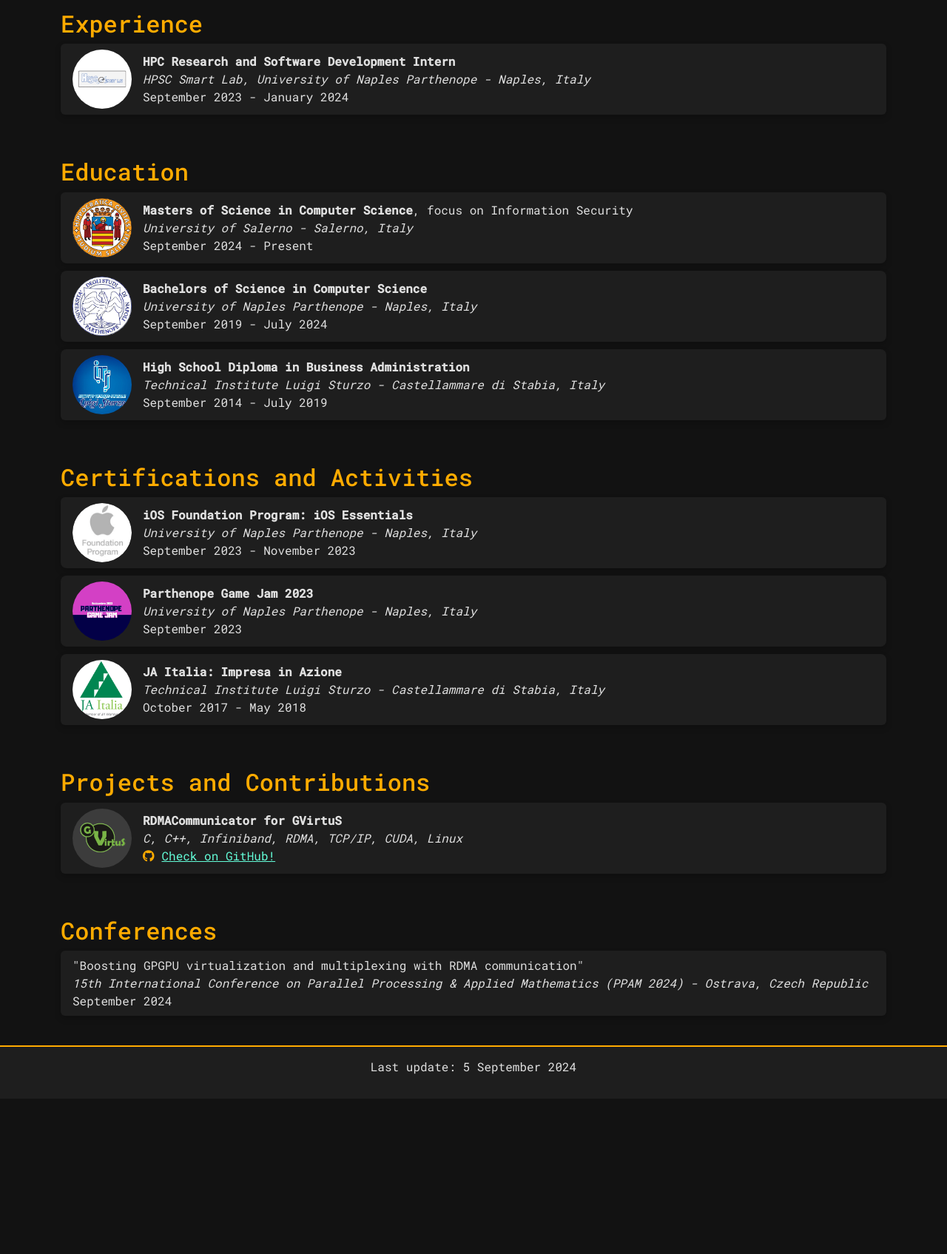
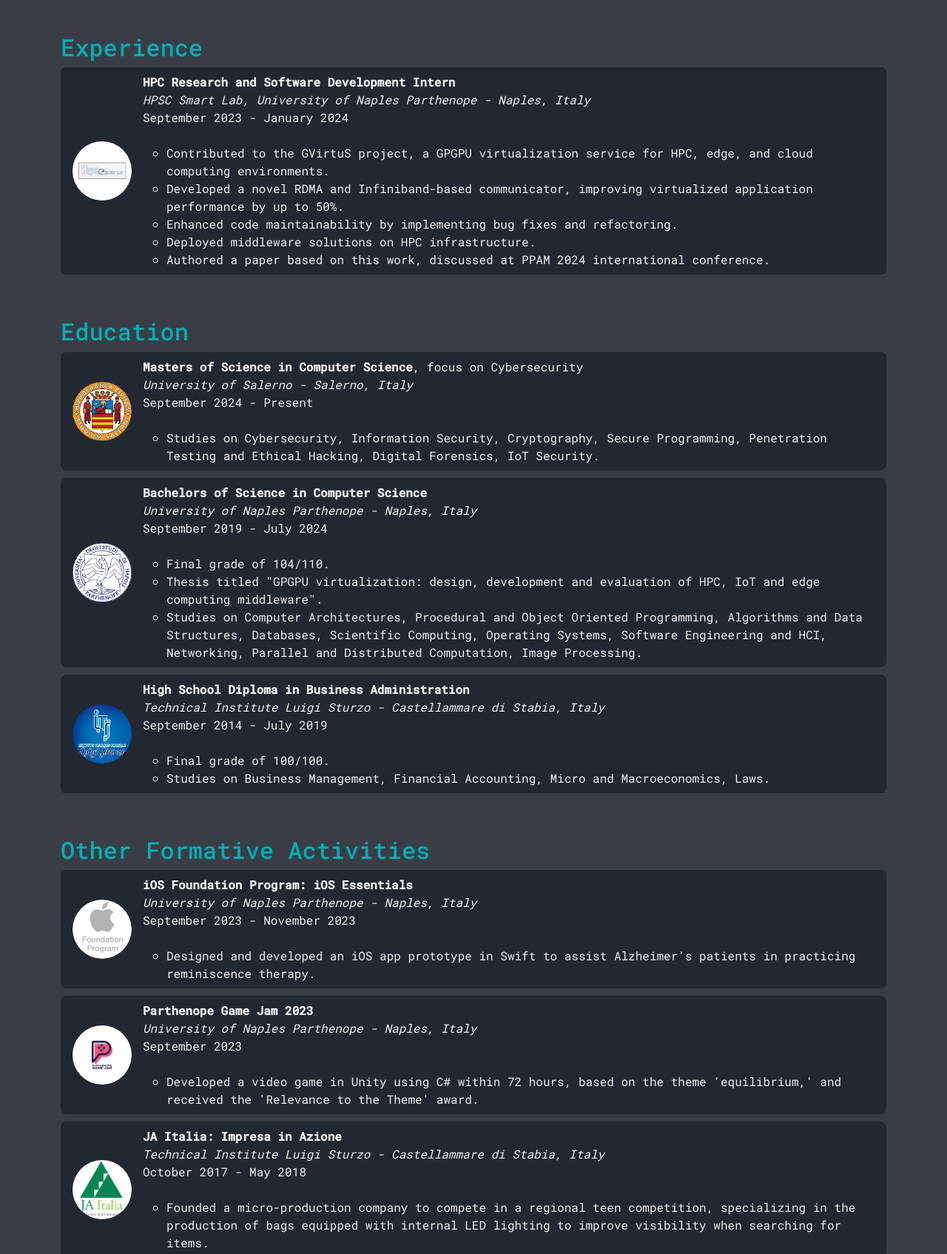
Before and after one commit to marianoktm/marianoktm.github.io, a plain HTML site: page index.html in a window 1280 px wide. Shown: the part 481-2176 px from the top of the page at 74% size. Before the commit the page ends 1966 px from the top, so only its background shows below. Drawn offline with nearby package versions, Linux system fonts and the light colour scheme.

Commit message:
Added informations for each entry, changed theme, added ORCID

```diff
--- a/index.html
+++ b/index.html
@@ -13,43 +13,38 @@
     <!-- Custom CSS for Material Design & Dark Theme -->
     <style>
         body {
-            background-color: #121212; /* Dark background */
-            color: #e0e0e0; /* Light text */
+            background-color: #393E46; /* Dark background */
+            color: #EEEEEE; /* Light text */
             font-family: 'Roboto Mono', monospace; /* Monospace font */
         }
 
         h1, h2 {
-            color: #ffab00; /* Material Design Amber for headings */
+            color: #00ADB5; /* Material Design Amber for headings */
         }
 
         a {
-            color: #64ffda; /* Material Design teal for links */
+            color: #00ADB5; /* Material Design teal for links */
         }
 
         .list-group-item {
-            background-color: #1e1e1e; /* Darker card background */
+            background-color: #222831; /* Darker card background */
             border: none; /* Remove border */
             margin-bottom: 10px;
             border-radius: 8px; /* Slightly rounded corners */
-            box-shadow: 0 4px 8px rgba(0, 0, 0, 0.2); /* Material-style shadow */
-            color: #e0e0e0; /* Light text */
-        }
-
-        .list-group-item:hover {
-            background-color: #2c2c2c; /* Hover effect */
+            color: #EEEEEE; /* Light text */
         }
 
         header {
-            background-color: #1e1e1e; /* Dark header background */
+            background-color: #222831; /* Dark header background */
             padding: 30px 0;
-            border-bottom: 2px solid #ffab00; /* Material Amber bottom border */
+            border-bottom: 2px solid #00ADB5; /* Material Amber bottom border */
         }
 
         footer {
             margin-top: 30px;
             padding: 15px 0;
-            background-color: #1e1e1e;
-            border-top: 2px solid #ffab00;
+            background-color: #222831;
+            border-top: 2px solid #00ADB5;
         }
 
         .container {
@@ -57,7 +52,7 @@
         }
 
         .text-white a {
-            color: #64ffda;
+            color: #00ADB5;
             text-decoration: none;
         }
 
@@ -67,7 +62,7 @@
 
         .icon {
             margin-right: 10px;
-            color: #ffab00; /* Amber color for icons */
+            color: #00ADB5; /* Amber color for icons */
         }
 
         .circular-img {
@@ -76,21 +71,34 @@
             object-fit: cover;
             margin-right: 15px;
         }
+
+        .profile-img {
+            width: 250px; /* Fixed width */
+            height: 300px; /* 3:4 aspect ratio */
+            object-fit: cover;
+            margin-right: 20px;
+        }
     </style>
 </head>
 <body>
-<header class="text-left">
+
+<header>
     <div class="container">
         <section class="mt-5">
+            <div class="d-flex align-items-center">
+                <img src="imgs/me.jpeg" class="profile-img rounded">
+                <div>
                     <h1>Mariano Aponte</h1>
                     <h5>Computer Science Graduate Student</h5>
-            <p></p>
                     <p><i class="fas fa-birthday-cake icon"></i>2001</p>
                     <p><i class="fas fa-map-marker-alt icon"></i>Castellammare di Stabia, Naples, Italy</p>
                     <p><i class="fas fa-phone icon"></i>on request</p>
                     <p><i class="fas fa-envelope icon"></i>on request</p>
                     <p><i class="fab fa-linkedin icon"></i><a href="https://www.linkedin.com/in/marianoktm" class="me-3">Mariano Aponte</a></p>
                     <p><i class="fab fa-github icon"></i><a href="https://github.com/marianoktm">marianoktm</a></p>
+                    <p><i class="fab fa-orcid icon"></i><a href="https://orcid.org/0009-0005-7883-4931">0009-0005-7883-4931</a></p>
+                </div>
+            </div>
         </section>
     </div>
 </header>
@@ -104,7 +112,14 @@
                 <div>
                     <strong>HPC Research and Software Development Intern</strong><br>
                     <em>HPSC Smart Lab, University of Naples Parthenope - Naples, Italy</em><br>
-                    September 2023 - January 2024
+                    September 2023 - January 2024<br><br>
+                    <ul>
+                        <li>Contributed to the GVirtuS project, a GPGPU virtualization service for HPC, edge, and cloud computing environments.</li>
+                        <li>Developed a novel RDMA and Infiniband-based communicator, improving virtualized application performance by up to 50%.</li>
+                        <li>Enhanced code maintainability by implementing bug fixes and refactoring.</li>
+                        <li>Deployed middleware solutions on HPC infrastructure.</li>
+                        <li>Authored a paper based on this work, discussed at PPAM 2024 international conference.</li>
+                    </ul>
                 </div>
             </li>
         </ul>
@@ -116,9 +131,12 @@
             <li class="list-group-item d-flex align-items-center">
                 <img src="imgs/unisa_logo_trim.png" class="rounded-circle circular-img">
                 <div>
-                    <strong>Masters of Science in Computer Science</strong>, focus on Information Security<br>
+                    <strong>Masters of Science in Computer Science</strong>, focus on Cybersecurity<br>
                     <em>University of Salerno - Salerno, Italy</em><br>
-                    September 2024 - Present
+                    September 2024 - Present<br><br>
+                    <ul>
+                        <li>Studies on Cybersecurity, Information Security, Cryptography, Secure Programming, Penetration Testing and Ethical Hacking, Digital Forensics, IoT Security.</li>
+                    </ul>
                 </div>
             </li>
             <li class="list-group-item d-flex align-items-center">
@@ -126,7 +144,12 @@
                 <div>
                     <strong>Bachelors of Science in Computer Science</strong><br>
                     <em>University of Naples Parthenope - Naples, Italy</em><br>
-                    September 2019 - July 2024
+                    September 2019 - July 2024<br><br>
+                    <ul>
+                        <li>Final grade of 104/110.</li>
+                        <li>Thesis titled "GPGPU virtualization: design, development and evaluation of HPC, IoT and edge computing middleware".</li>
+                        <li>Studies on Computer Architectures, Procedural and Object Oriented Programming, Algorithms and Data Structures, Databases, Scientific Computing, Operating Systems, Software Engineering and HCI, Networking, Parallel and Distributed Computation, Image Processing.</li>
+                    </ul>
                 </div>
             </li>
             <li class="list-group-item d-flex align-items-center">
@@ -134,29 +157,39 @@
                 <div>
                     <strong>High School Diploma in Business Administration</strong><br>
                     <em>Technical Institute Luigi Sturzo - Castellammare di Stabia, Italy</em><br>
-                    September 2014 - July 2019
+                    September 2014 - July 2019<br><br>
+                    <ul>
+                        <li>Final grade of 100/100.</li>
+                        <li>Studies on Business Management, Financial Accounting, Micro and Macroeconomics, Laws.</li>
+                    </ul>
                 </div>
             </li>
         </ul>
     </section>
 
     <section class="mt-5">
-        <h2>Certifications and Activities</h2>
+        <h2>Other Formative Activities</h2>
         <ul class="list-group">
             <li class="list-group-item d-flex align-items-center">
                 <img src="imgs/ios_foundation_logo.png" class="rounded-circle circular-img">
                 <div>
                     <strong>iOS Foundation Program: iOS Essentials</strong><br>
                     <em>University of Naples Parthenope - Naples, Italy</em><br>
-                    September 2023 - November 2023
+                    September 2023 - November 2023<br><br>
+                    <ul>
+                        <li>Designed and developed an iOS app prototype in Swift to assist Alzheimer's patients in practicing reminiscence therapy.</li>
+                    </ul>
                 </div>
             </li>
             <li class="list-group-item d-flex align-items-center">
-                <img src="imgs/game_jam_2023.jpeg" class="rounded-circle circular-img">
+                <img src="imgs/gamejam_new.jpg" class="rounded-circle circular-img">
                 <div>
                     <strong>Parthenope Game Jam 2023</strong><br>
                     <em>University of Naples Parthenope - Naples, Italy</em><br>
-                    September 2023
+                    September 2023<br><br>
+                    <ul>
+                        <li>Developed a video game in Unity using C# within 72 hours, based on the theme 'equilibrium,' and received the 'Relevance to the Theme' award.</li>
+                    </ul>
                 </div>
             </li>
             <li class="list-group-item d-flex align-items-center">
@@ -164,7 +197,10 @@
                 <div>
                     <strong>JA Italia: Impresa in Azione</strong><br>
                     <em>Technical Institute Luigi Sturzo - Castellammare di Stabia, Italy</em><br>
-                    October 2017 - May 2018
+                    October 2017 - May 2018<br><br>
+                    <ul>
+                        <li>Founded a micro-production company to compete in a regional teen competition, specializing in the production of bags equipped with internal LED lighting to improve visibility when searching for items.</li>
+                    </ul>
                 </div>
             </li>
         </ul>
@@ -177,8 +213,13 @@
                 <img src="imgs/gvirtus_logo.png" class="rounded-circle circular-img">
                 <div>
                     <strong>RDMACommunicator for GVirtuS</strong><br>
-                    <em>C, C++, Infiniband, RDMA, TCP/IP, CUDA, Linux</em><br>
-                    <i class="fab fa-github icon"></i><a href="https://github.com/gvirtus/GVirtuS">Check on GitHub!</a>
+                    2024<br><br>
+                    <ul>
+                        <li>C, C++, Infiniband, RDMA, TCP/IP, CUDA, Linux</li>
+                        <li><i class="fab fa-github icon"></i><a href="https://github.com/gvirtus/GVirtuS">Check on GitHub!</a></li>
+                    </ul>
+
+
                 </div>
             </li>
         </ul>
@@ -190,13 +231,13 @@
             <li class="list-group-item">
                 "Boosting GPGPU virtualization and multiplexing with RDMA communication"<br>
                 <em>15th International Conference on Parallel Processing & Applied Mathematics (PPAM 2024) - Ostrava, Czech Republic</em><br>
-                September 2024
+                8-11 September 2024
             </li>
         </ul>
     </section>
 </div>
 <footer class="text-center">
-    <p>Last update: 5 September 2024</p>
+    <p>Last update: 9 September 2024</p>
 </footer>
 
 <!-- Bootstrap JS -->
```
Also changed, not shown: imgs/gamejam_new.jpg (added), imgs/me.jpeg (added). Lines whose indentation alone changed are shown as unchanged.
